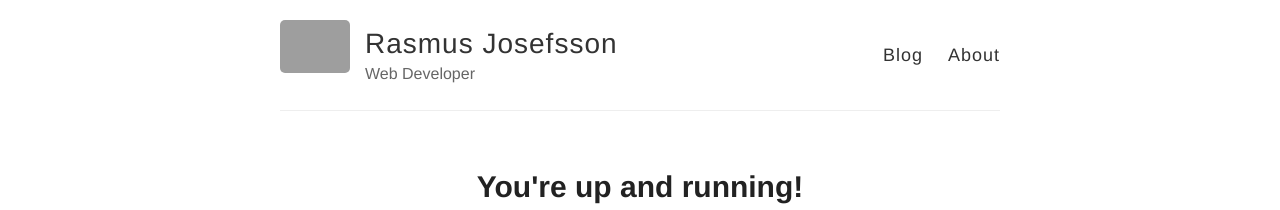
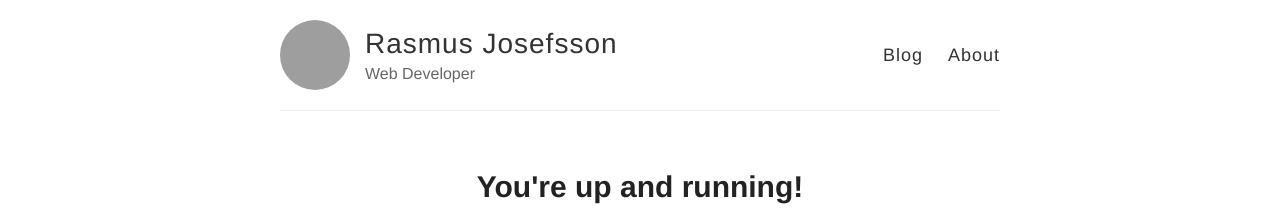
Before and after one commit to rajjejosefsson/rajjejosefsson.github.io, a Jekyll site: the page built from index.html, in a window 1280 px wide. Shown: the top 210 px of the page. Built offline with Jekyll 4.4.1, drawn with Linux system fonts in a browser that asks for light colours; grey boxes are pictures that could not be loaded.

Commit message:
Update _header.scss

```diff
--- a/_sass/_header.scss
+++ b/_sass/_header.scss
@@ -1,5 +1,5 @@
 .masthead {
- .profile-img {
+ .avatar-img {
       max-width: 100%;
       width: 100%;
       height: 100%;
```
